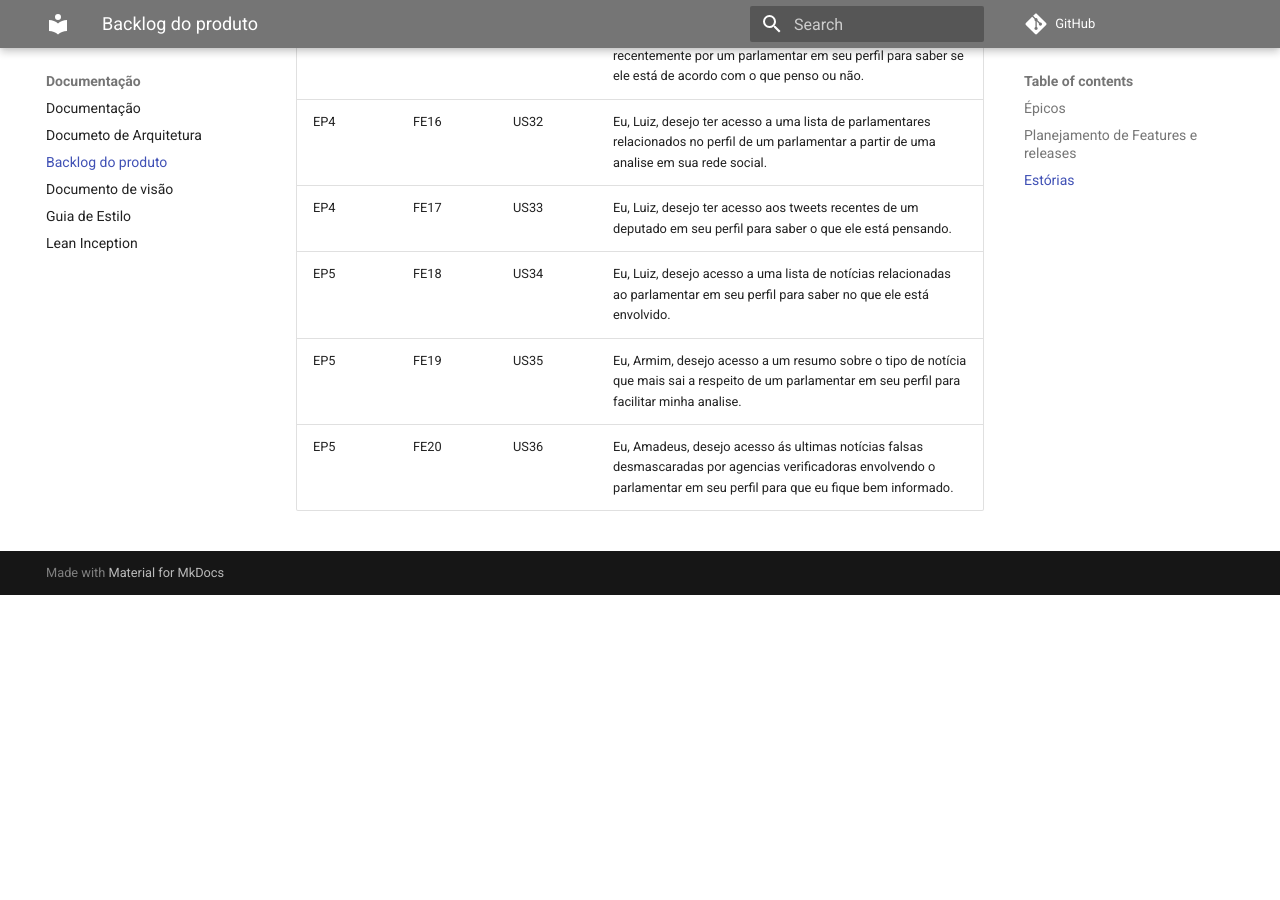
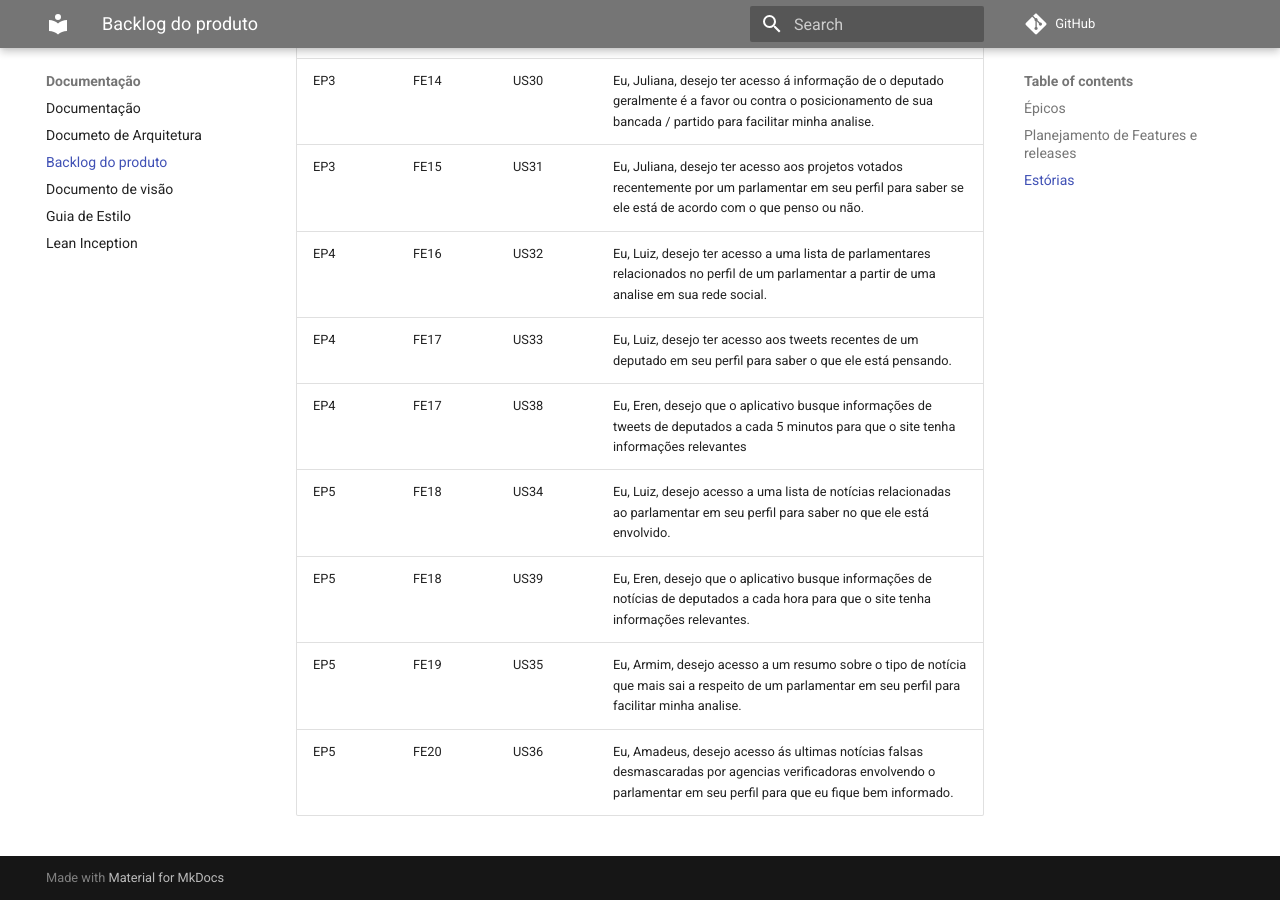
Before and after one commit to fga-eps-mds/2020-2-G6, an MkDocs documentation site: the page built from docs/backlog.md, in a window 1280 px wide and 900 px high, scrolled down 4859 px. Built offline with MkDocs 1.6.1 and Material for MkDocs 9.7.7, drawn with Linux system fonts in a browser that asks for light colours; comment, search, counter and statistics services are not loaded; before the commit the page ends 5454 px from its top, so only the background shows below that; some of the changed text lies outside the part shown.

Commit message:
Incremento no backlog e referencia ao lean inception

```diff
--- a/docs/backlog.md
+++ b/docs/backlog.md
@@ -6,6 +6,7 @@
 | 11/03/2021 | 1.0    | Adicionando funcionalidades levantadas no lean inception| Gabriel Albino |
 | 12/03/2021 | 1.1    | Incluindo personas nas estórias de usuário | Helena Bretas |
 | 12/03/2021 | 2.0   | Adicionando a previsão da pontuação de cada release | Helena Bretas e Gabriel Albino |
+| 12/03/2021 | 2.1   | Adicionando estórias de usuário  (37 a 39) | Gabriel Albino |
 
 
 ## Épicos
@@ -61,6 +62,7 @@ funcionalidades.
 |EP1|FE02|US07|Eu, como usuário, desejo acesso a uma página de resultados de busca para ver os projetos e proposições relacionados ao que pesquisei.|
 |EP1|FE02|US08|Eu, Eren, desejo acesso a opções de filtros para refinar a busca.|
 |EP1|FE03|US09|Eu, Eren, desejo acessar o perfil de um deputado para ver suas informações pessoais.|
+|EP1|FE03|US37|Eu, Eren, desejo que o aplicativo busque informações do perfil de deputados a cada dia para que o site tenha informações relevantes|
 |EP1|FE04|US10|Eu, Juliana, desejo acessar uma preposição ou projeto de lei para ver suas informações básicas.|
 |EP1|FE05|US11|Eu, Luiz, desejo conseguir compartilhar as notícias da home para envia-las aos meus amigos.|
 |EP1|FE05|US12|Eu, Luiz, desejo conseguir compartilhar a notícia que se encontra no perfil do deputado para envia-las aos meus amigos.|
@@ -85,6 +87,8 @@ funcionalidades.
 |EP3|FE15|US31|Eu, Juliana, desejo ter acesso aos projetos votados recentemente por um parlamentar em seu perfil para saber se ele está de acordo com o que penso ou não.|
 |EP4|FE16|US32|Eu, Luiz, desejo ter acesso a uma lista de parlamentares relacionados no perfil de um parlamentar a partir de uma analise em sua rede social.|
 |EP4|FE17|US33|Eu, Luiz, desejo ter acesso aos tweets recentes de um deputado em seu perfil para saber o que ele está pensando.|
+|EP4|FE17|US38| Eu, Eren, desejo que o aplicativo busque informações de tweets de deputados a cada 5 minutos para que o site tenha informações relevantes|
 |EP5|FE18|US34|Eu, Luiz, desejo acesso a uma lista de notícias relacionadas ao parlamentar em seu perfil para saber no que ele está envolvido.|
+|EP5|FE18|US39| Eu, Eren, desejo que o aplicativo busque informações de notícias de deputados a cada hora para que o site tenha informações relevantes.|
 |EP5|FE19|US35|Eu, Armim, desejo acesso a um resumo sobre o tipo de notícia que mais sai a respeito de um parlamentar em seu perfil para facilitar minha analise.|
 |EP5|FE20|US36|Eu, Amadeus, desejo acesso ás ultimas notícias falsas desmascaradas por agencias verificadoras envolvendo o parlamentar em seu perfil para que eu fique bem informado.|
```
Also changed, not shown: docs/lean_inception.md (renamed from docs/lean_inceptio.md, +4 -0 lines), 1 other file.
